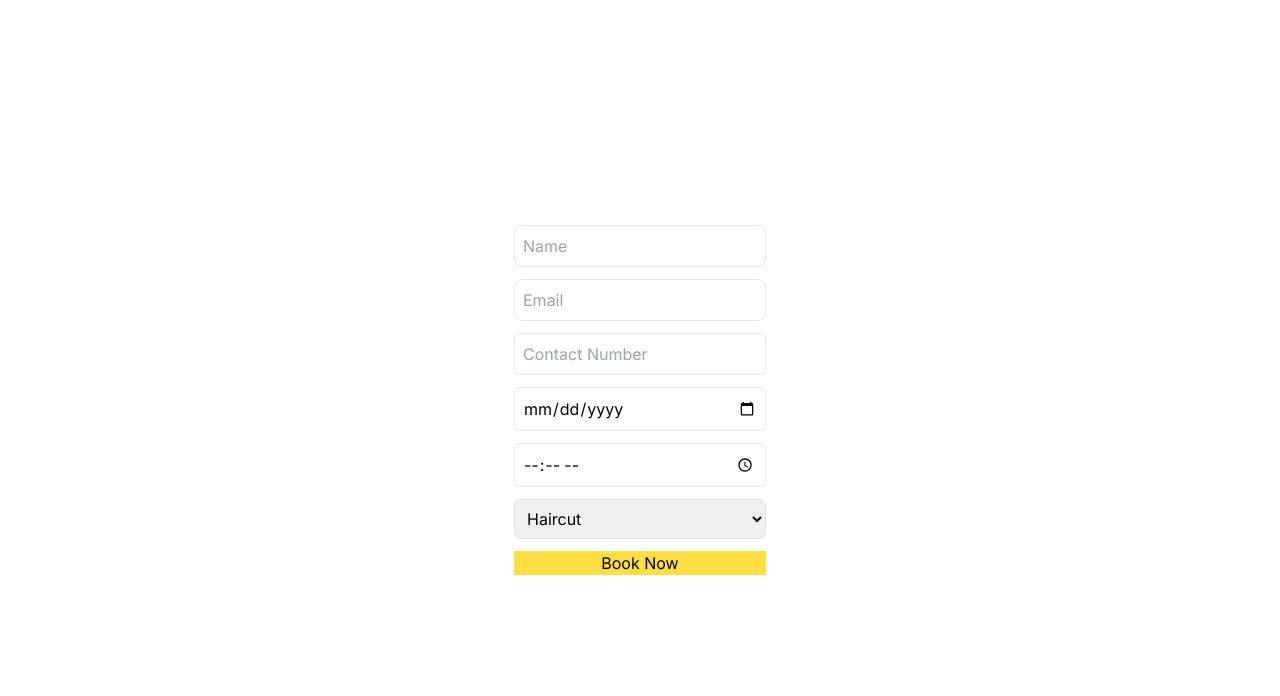
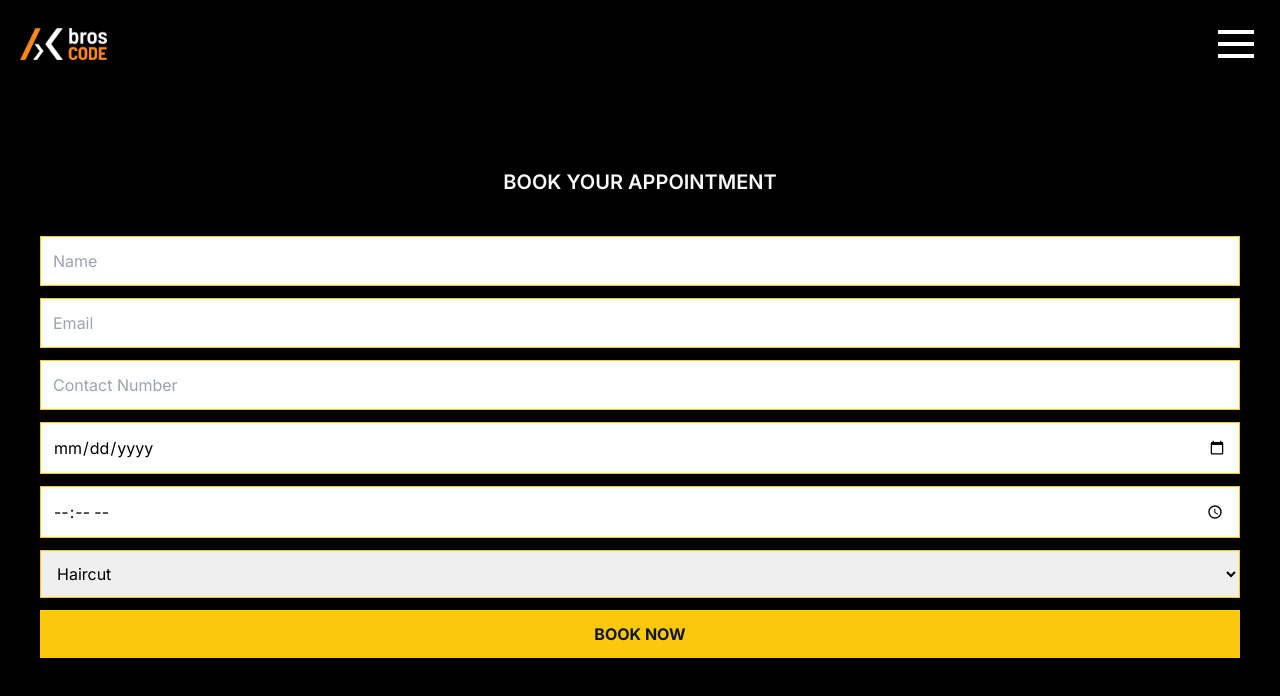
Before and after one commit to broscode-dev/swamys-makeover, a website: page src/booking.html in a window 1280 px wide. Drawn offline with Linux system fonts and the light colour scheme.

Commit message:
style: booking page style

```diff
--- a/src/booking.html
+++ b/src/booking.html
@@ -16,48 +16,71 @@
   <body>
     <!-- Body Wrapper -->
     <div
-      class="flex flex-col justify-center items-center gap-2 min-h-dvh w-full"
+      class="h-dvh w-full font-sans bg-black text-slate-50 flex flex-col gap-20"
     >
-      <form class="flex flex-col gap-3">
+      <nav
+        class="flex justify-between items-center w-full px-5 py-5 slide-in-top"
+      >
+        <img src="../public/assets/Asset 2.png" alt="logo" class="h-8" />
+        <img
+          src="../public/assets/icons8-hamburger-menu.svg"
+          alt="menu"
+          class=""
+        />
+      </nav>
+      <div
+        class="flex flex-col justify-center items-center gap-10 slide-in-left"
+      >
+        <h1 class="uppercase text-xl font-semibold">Book Your Appointment</h1>
+        <form class="flex flex-col gap-3 w-full px-10 text-black">
           <input
-          class="border p-2 rounded-lg"
+            class="border border-secondary-400 p-3"
             type="text"
             id="name"
             placeholder="Name"
           />
           <input
-          class="border p-2 rounded-lg"
+            class="border border-secondary-400 p-3"
             type="email"
             id="email"
             placeholder="Email"
           />
           <input
-          class="border p-2 rounded-md"
+            class="border border-secondary-400 p-3"
             type="text"
             placeholder="Contact Number"
             id="contactNumber"
           />
           <input
-          class="border p-2 rounded-md"
+            class="border border-secondary-400 p-3"
             type="date"
             id="date"
             placeholder="Date"
           />
           <input
-          class="border p-2 rounded-md"
+            class="border border-secondary-400 p-3"
             type="time"
             id="time"
             placeholder="Time"
           />
-        <select class="border p-2 rounded-md" name="service" id="service">
+          <select
+            class="border border-secondary-400 p-3"
+            name="service"
+            id="service"
+          >
             <option value="Haircut">Haircut</option>
             <option value="Bridal Makeup">Bridal Makeup</option>
           </select>
-        <button id="bookAppointmentBtn" class="bg-secondary-300">
+          <button
+            id="bookAppointmentBtn"
+            class="bg-secondary-400 text-slate-900 uppercase font-bold py-3"
+          >
             Book Now
           </button>
         </form>
       </div>
+    </div>
+
     <script src="./scripts/book-appointment.js"></script>
   </body>
 </html>
--- a/src/scripts/lenis.js
+++ b/src/scripts/lenis.js
@@ -12,18 +12,17 @@ function raf(time) {
 requestAnimationFrame(raf);
 gsap.registerPlugin(ScrollTrigger);
 
-const section1 = document.getElementById("horizontal");
-
+const worksWrapper = document.querySelector(".works-wrapper");
 const box_items = gsap.utils.toArray(".horizontal_item");
 
 gsap.to(box_items, {
   xPercent: -100 * (box_items.length - 1),
   ease: "none",
   scrollTrigger: {
-    trigger: section1,
+    trigger: worksWrapper,
     scrub: 1,
     snap: 1 / (box_items.length - 1),
     start: "top center",
-    end: "+=" + section1.offsetWidth,
+    end: "+=" + worksWrapper.offsetWidth,
   },
 });
--- a/src/styles.css
+++ b/src/styles.css
@@ -86,3 +86,7 @@
 .fade-out {
   animation: fadeOut 1s forwards;
 }
+
+body {
+  overflow-x: hidden;
+}
```
Also changed, not shown: src/index.html (+10 -4 lines), output.css. Lines whose indentation alone changed are shown as unchanged.
